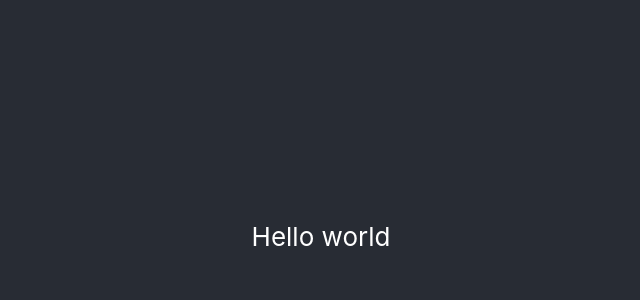
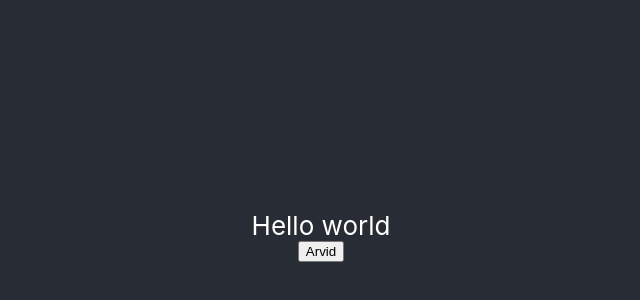
Before and after one commit to eliaskc/Nokia3310-DAT257, a React (Create React App) app in the folder src/frontend/: page / in a window 1280 px wide. Shown: the part 164-464 px from the top of the page, without its empty margins (319-959 px from the left). Built offline with nearby package versions, Linux system fonts and the light colour scheme.

Commit message:
Update App.js

```diff
--- a/src/frontend/src/App.js
+++ b/src/frontend/src/App.js
@@ -1,15 +1,32 @@
 import logo from './logo.svg';
 import './App.css';
+import React, { Component } from 'react';
 
-function App() {
-  return (
-    <div className="App">
-      <header className="App-header">
-        Hello world
+class App extends Component {
+  constructor(props){
+    super(props);
+    this.state={
+      message : "Hello world"
+    }
+    this.clickMe = this.clickMe.bind(this);
+  }
 
-      </header>
-    </div>
-  );
+  clickMe(message){
+    this.setState({
+      message : message
+    });
+  }
+
+  render(){
+    return (
+      <div className="App">
+        <header className="App-header">
+          {this.state.message}
+        <button onClick={() => this.clickMe("Arvid")}>Arvid</button>
+        </header>
+      </div>
+    );
+  }
 }
 
 export default App;
```
